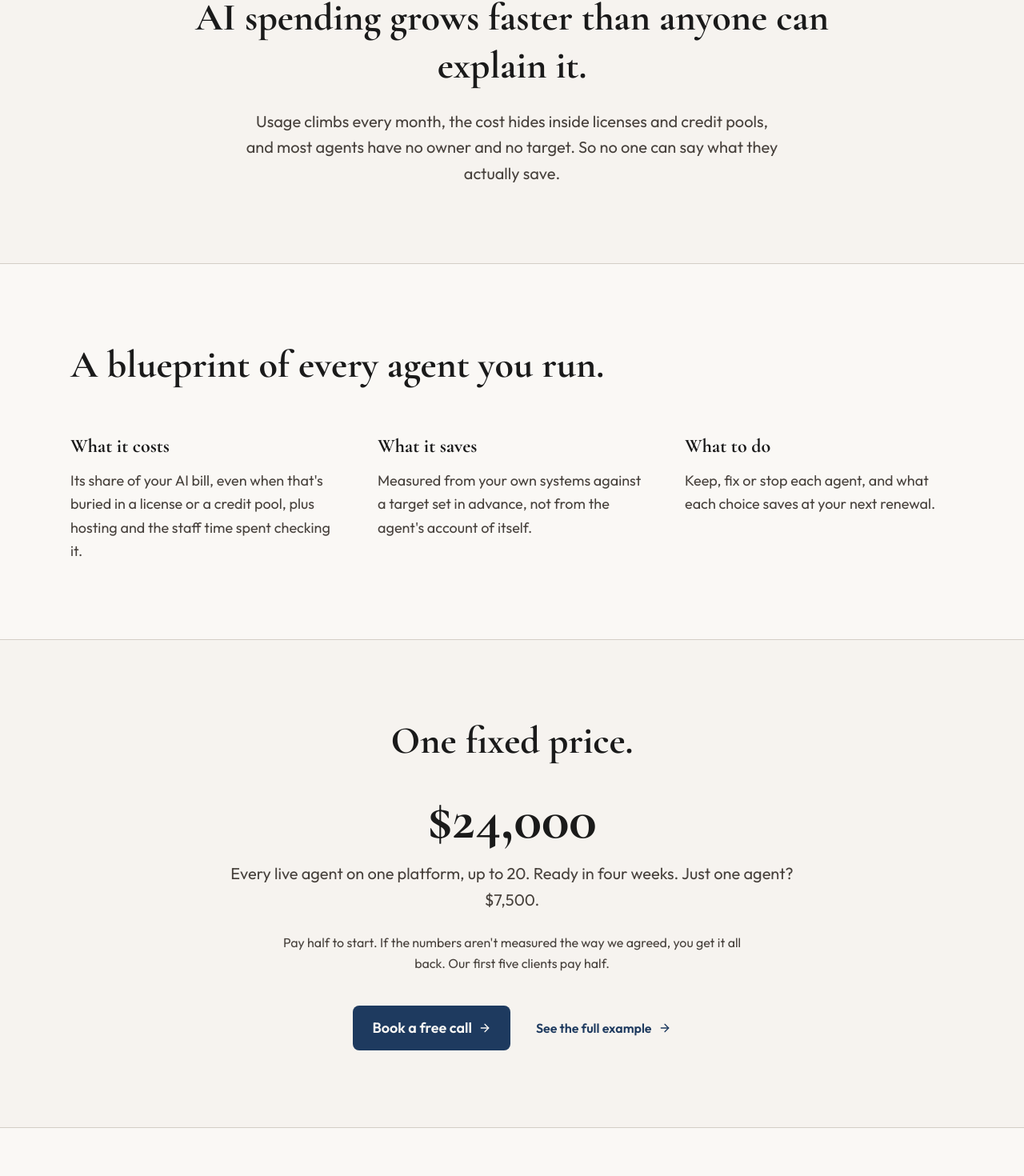
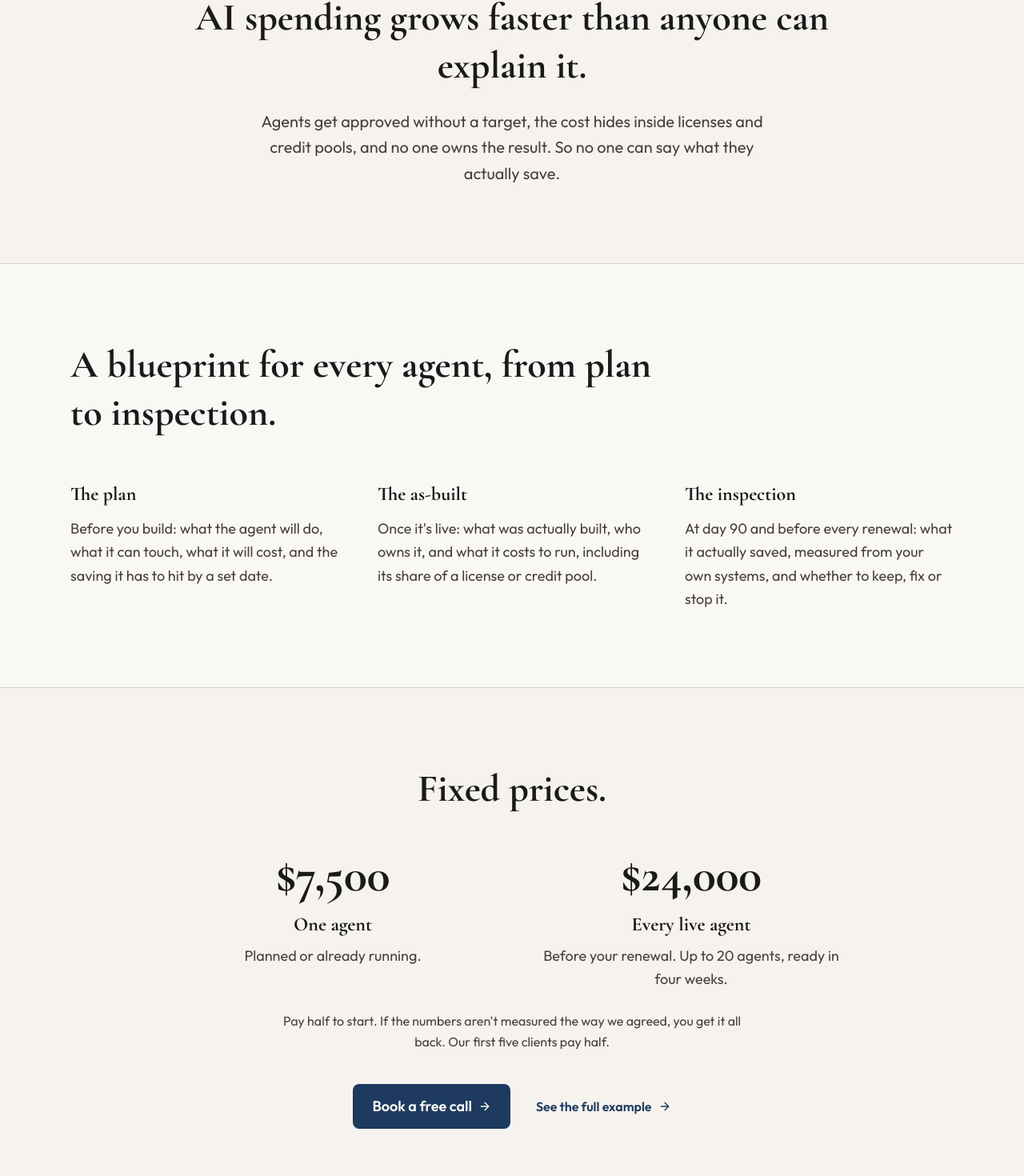
Before and after one commit to agent-blueprint/agent-blueprint-website, a Next.js app: page / in a window 1280 px wide. Shown: the part 779-2249 px from the top of the page at 80% size. Built offline with nearby package versions, Linux system fonts and the light colour scheme.

Commit message:
draft(home): plan, as-built and inspection frame with both prices
Co-Authored-By: Claude Opus 5.5 <noreply@anthropic.com>

```diff
--- a/src/app/(marketing)/page.tsx
+++ b/src/app/(marketing)/page.tsx
@@ -46,19 +46,26 @@ const example = [
   { label: "Saves", value: "$5,560 a month in staff time" },
 ];
 
+// Like a building: the plan, the as-built record, the inspection. Only claim
+// what the two offers in offer.ts deliver today (no monthly refresh yet).
 const blueprint = [
   {
-    title: "What it costs",
-    text: "Its share of your AI bill, even when that's buried in a license or a credit pool, plus hosting and the staff time spent checking it.",
+    title: "The plan",
+    text: "Before you build: what the agent will do, what it can touch, what it will cost, and the saving it has to hit by a set date.",
   },
   {
-    title: "What it saves",
-    text: "Measured from your own systems against a target set in advance, not from the agent's account of itself.",
+    title: "The as-built",
+    text: "Once it's live: what was actually built, who owns it, and what it costs to run, including its share of a license or credit pool.",
   },
   {
-    title: "What to do",
-    text: "Keep, fix or stop each agent, and what each choice saves at your next renewal.",
+    title: "The inspection",
+    text: "At day 90 and before every renewal: what it actually saved, measured from your own systems, and whether to keep, fix or stop it.",
   },
+];
+
+const prices = [
+  { price: offer.price, title: "One agent", text: "Planned or already running." },
+  { price: renewal.price, title: "Every live agent", text: `Before your renewal. Up to ${renewal.agentsCovered} agents, ready in ${renewal.weeks}.` },
 ];
 
 const founders = [
@@ -90,11 +97,11 @@ export default function HomePage() {
             className="font-display font-bold text-foreground"
             style={{ fontSize: "clamp(2.75rem, 5.5vw + 0.5rem, 4.75rem)", lineHeight: 1.02, letterSpacing: "-0.03em" }}
           >
-            Find out which AI agents are worth what you pay.
+            Know what every AI agent will cost and save.
           </h1>
           <p className="mt-6 max-w-xl font-body text-xl leading-relaxed text-muted-foreground">
-            We measure what each agent costs and what it saves, in dollars, so
-            you know what to keep, fix or stop before your next AI renewal.
+            Before you build it, and after it&apos;s live. One page per agent, in
+            dollars, ending in a clear call: keep, fix or stop.
           </p>
           <div className="mt-10">
             <Link href="/#contact" className={primaryButton}>
@@ -140,9 +147,9 @@ export default function HomePage() {
             AI spending grows faster than anyone can explain it.
           </h2>
           <p className="mx-auto mt-6 max-w-2xl font-body text-xl leading-relaxed text-muted-foreground">
-            Usage climbs every month, the cost hides inside licenses and credit
-            pools, and most agents have no owner and no target. So no one can
-            say what they actually save.
+            Agents get approved without a target, the cost hides inside licenses
+            and credit pools, and no one owns the result. So no one can say what
+            they actually save.
           </p>
         </div>
       </section>
@@ -150,7 +157,7 @@ export default function HomePage() {
       {/* 3. What you get */}
       <section className="mx-auto max-w-6xl px-6 py-24" aria-labelledby="blueprint-heading">
         <h2 id="blueprint-heading" className="max-w-3xl font-display text-4xl font-bold leading-tight text-foreground md:text-5xl">
-          A blueprint of every agent you run.
+          A blueprint for every agent, from plan to inspection.
         </h2>
         <div className="mt-14 grid gap-12 md:grid-cols-3">
           {blueprint.map((item) => (
@@ -164,15 +171,19 @@ export default function HomePage() {
 
       {/* 4. Price */}
       <section id="offer" className="scroll-mt-20 border-y border-border bg-secondary/40" aria-labelledby="offer-heading">
-        <div className="mx-auto max-w-3xl px-6 py-24 text-center">
+        <div className="mx-auto max-w-4xl px-6 py-24 text-center">
           <h2 id="offer-heading" className="font-display text-4xl font-bold leading-tight text-foreground md:text-5xl">
-            One fixed price.
+            Fixed prices.
           </h2>
-          <p className="mt-8 font-display text-7xl font-bold text-foreground">{renewal.price}</p>
-          <p className="mt-4 font-body text-xl leading-relaxed text-muted-foreground">
-            Every live agent on one platform, up to {renewal.agentsCovered}. Ready in {renewal.weeks}.
-            Just one agent? {offer.price}.
-          </p>
+          <div className="mt-12 grid gap-12 sm:grid-cols-2">
+            {prices.map((p) => (
+              <div key={p.title}>
+                <p className="font-display text-6xl font-bold text-foreground">{p.price}</p>
+                <h3 className="mt-4 font-display text-2xl font-bold text-foreground">{p.title}</h3>
+                <p className="mt-2 font-body text-lg leading-relaxed text-muted-foreground">{p.text}</p>
+              </div>
+            ))}
+          </div>
           <p className="mx-auto mt-6 max-w-xl font-body leading-relaxed text-muted-foreground">
             Pay half to start. If the numbers aren&apos;t measured the way we agreed, you get it all back.
             Our first {offer.designPartnerSeats} clients pay half.
@@ -232,7 +243,7 @@ export default function HomePage() {
       <ContactSection
         eyebrow=""
         heading="Book a free call"
-        intro="Tell us which agents you run and when your AI renewal is. We'll reply with times for a 30-minute call."
+        intro="Tell us which agents you're planning or running, and when your AI renewal is. We'll reply with times for a 30-minute call."
         submitLabel="Book a free call"
       />
     </>
```
